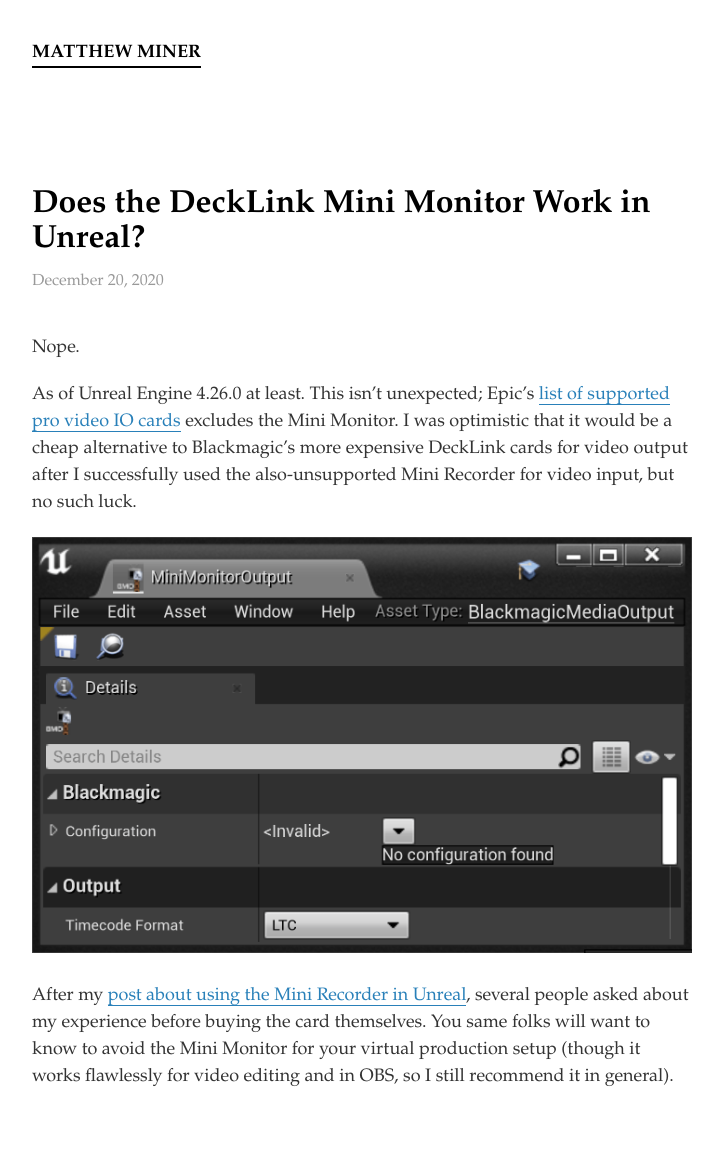
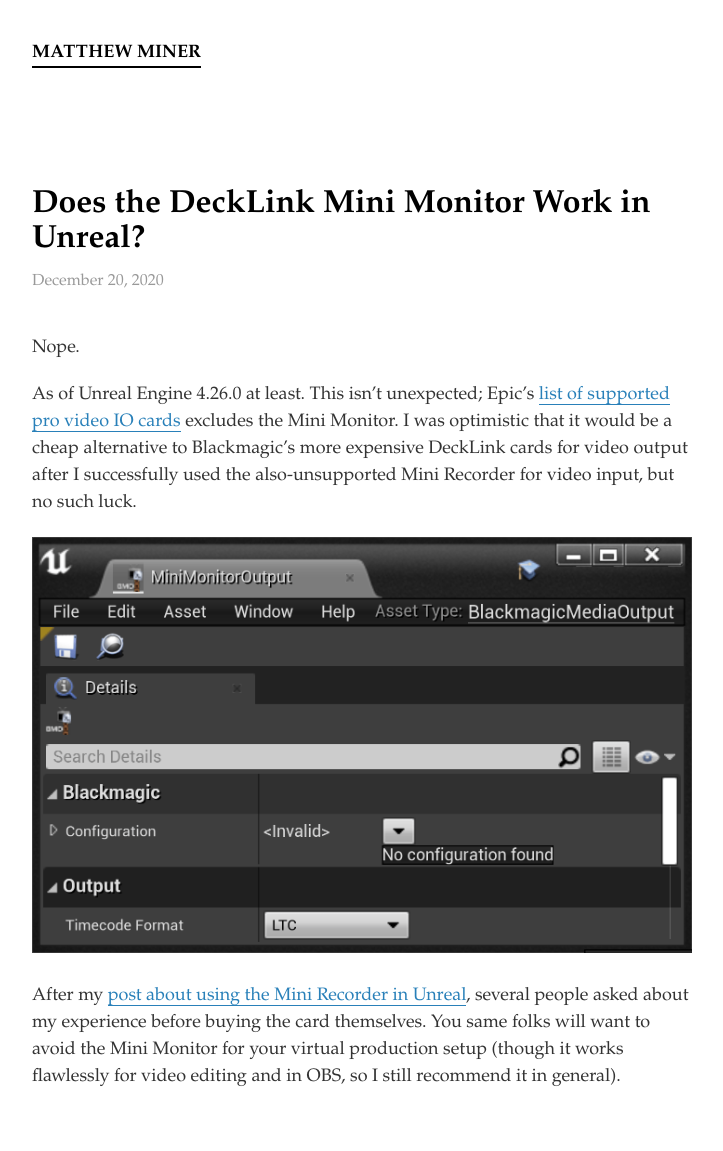
Before and after one commit to mminer/mminer.github.com, a Jekyll site: the page built from _posts/2020-12-20-does-the-decklink-mini-monitor-work-in-unreal.md, in a window 1280 px wide. Shown: the whole page, without its empty margins (278-1001 px from the left). Built offline with Jekyll 4.4.1, drawn with Linux system fonts in a browser that asks for light colours.

```diff
--- a/_posts/2020-12-20-does-the-decklink-mini-monitor-work-in-unreal.md
+++ b/_posts/2020-12-20-does-the-decklink-mini-monitor-work-in-unreal.md
@@ -8,4 +8,4 @@ As of Unreal Engine 4.26.0 at least. This isn't unexpected; Epic's [list of supp
 
 <img alt="DeckLink Mini Mini" src="/images/blackmagicmediaoutput-no-configuration-found.png">
 
-After my [post about using the Mini Recorder in Unreal](/2020/05/15/unreal-engine-video-input), several people asked about my experience before buying the card themselves. You same folks will want to know to avoid the Mini Monitor for your virtual production setup (though it works flawlessly for video editing and in OBS, so I still recommend it in general).
+After my [post about using the Mini Recorder in Unreal](/2020/05/15/unreal-engine-video-input), several people asked about my experience before buying the card themselves. You same folks will want to avoid the Mini Monitor for your virtual production setup (though it works flawlessly for video editing and in OBS, so I still recommend it in general).
```
Also changed, not shown: images/consolation-inspector.png (added), images/consolation-upm.gif (added), 1 other file.
